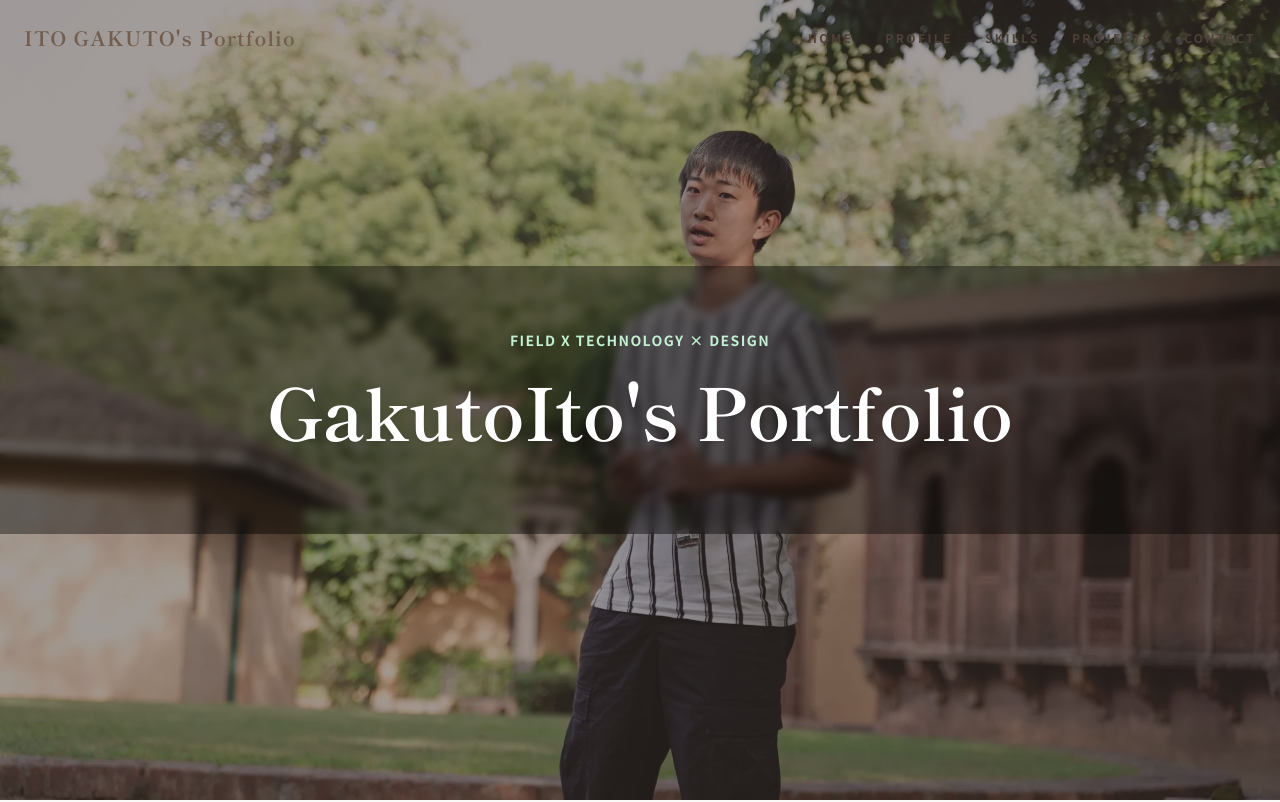
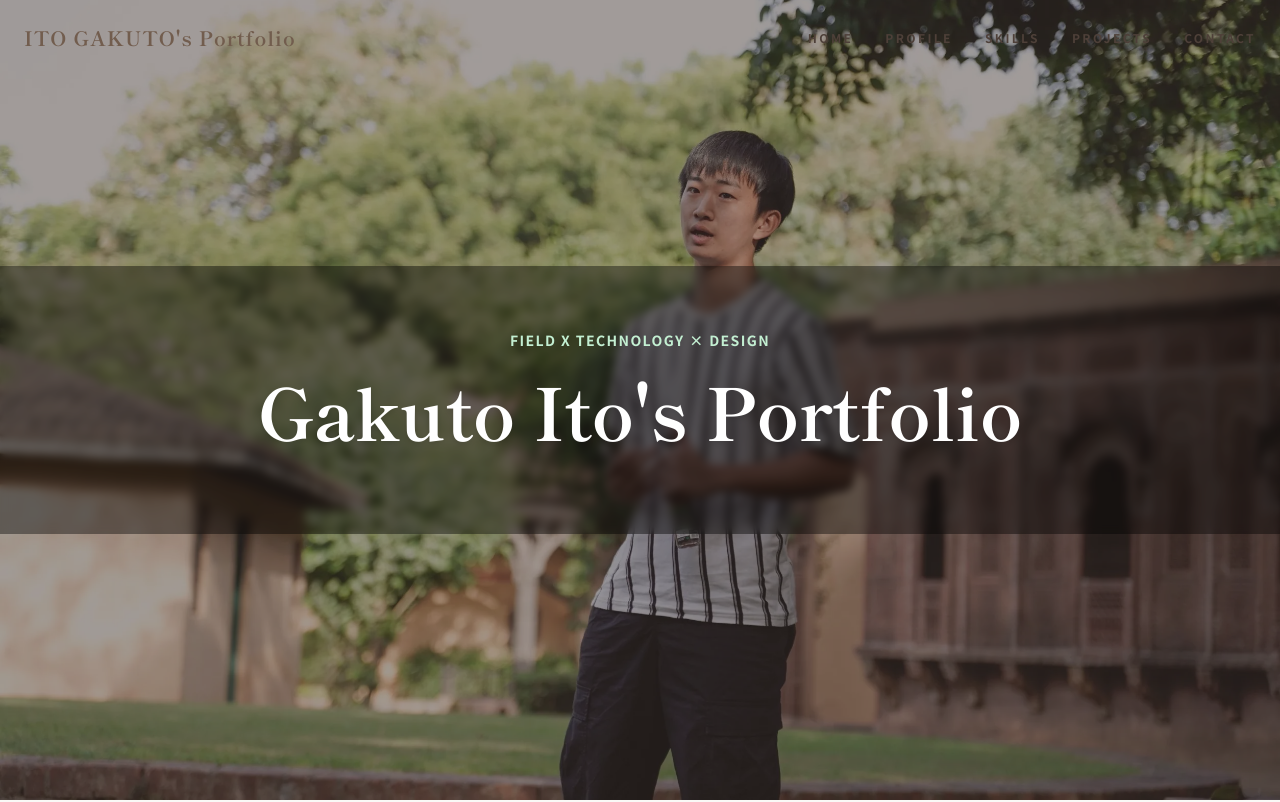
Before and after one commit to itogakuto/My-Portfolio, a React (Vite) app: page /#/ in a window 1280 px wide. Shown: the top 802 px of the page. Built offline with nearby package versions, Linux system fonts and the light colour scheme; no server answers; the database is empty.

Commit message:
headerを調整

```diff
--- a/pages/Home.tsx
+++ b/pages/Home.tsx
@@ -158,7 +158,7 @@ export const Home: React.FC = () => {
           <div className="max-w-5xl mx-auto px-6 text-center text-white">
             <p className="text-forest-200 font-bold tracking-widest mb-6 uppercase text-sm animate-fadeIn">Field x Technology × Design</p>
             <h1 className="text-4xl md:text-7xl font-semibold serif mb-6 leading-tight text-white drop-shadow-md animate-fadeIn" style={{ animationDelay: '0.2s' }}>
-              <span className="block md:inline">GakutoIto's</span>
+              <span className="block md:inline">Gakuto Ito's</span>
               <span className="block md:inline"> Portfolio</span>
             </h1>
           </div>
```
